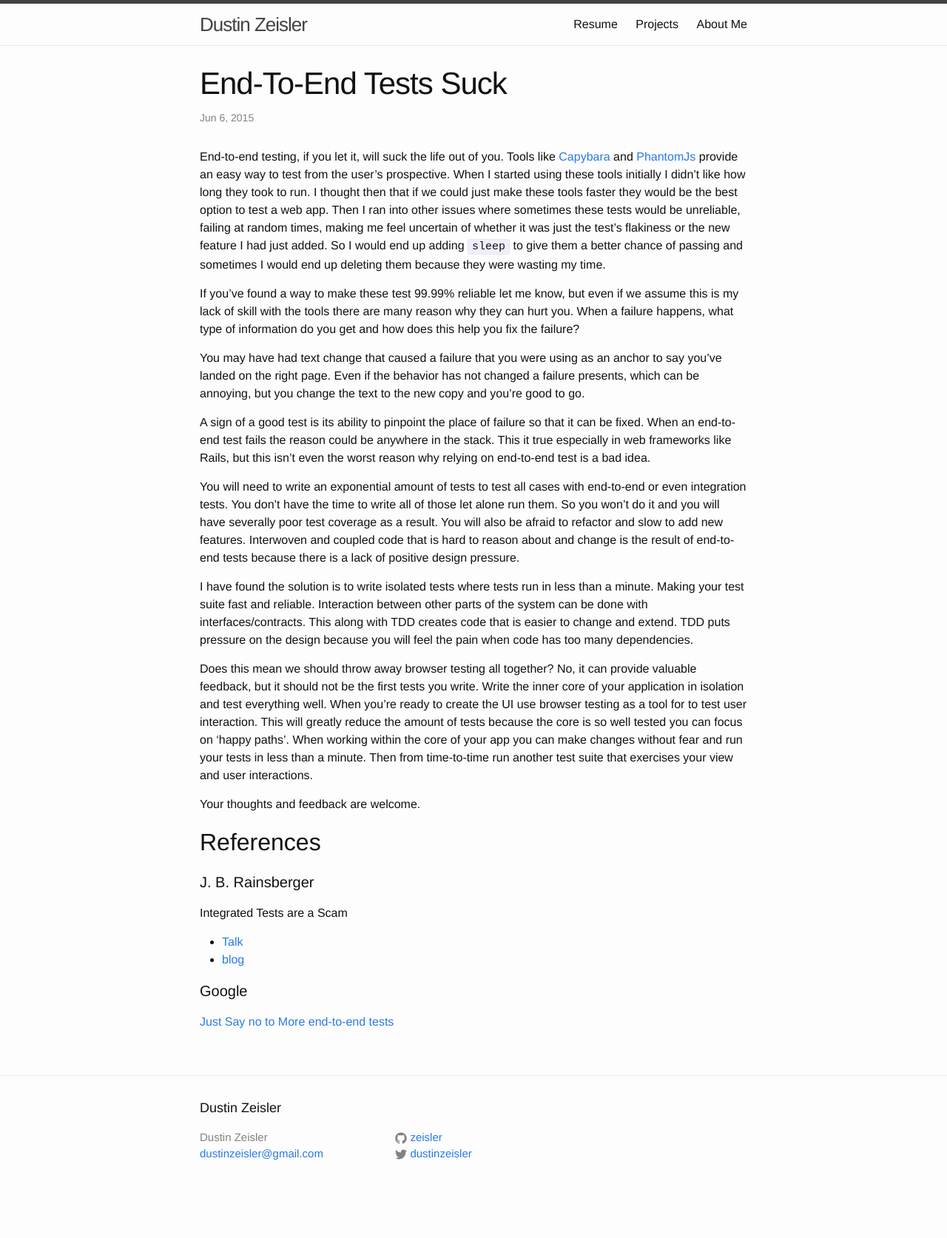
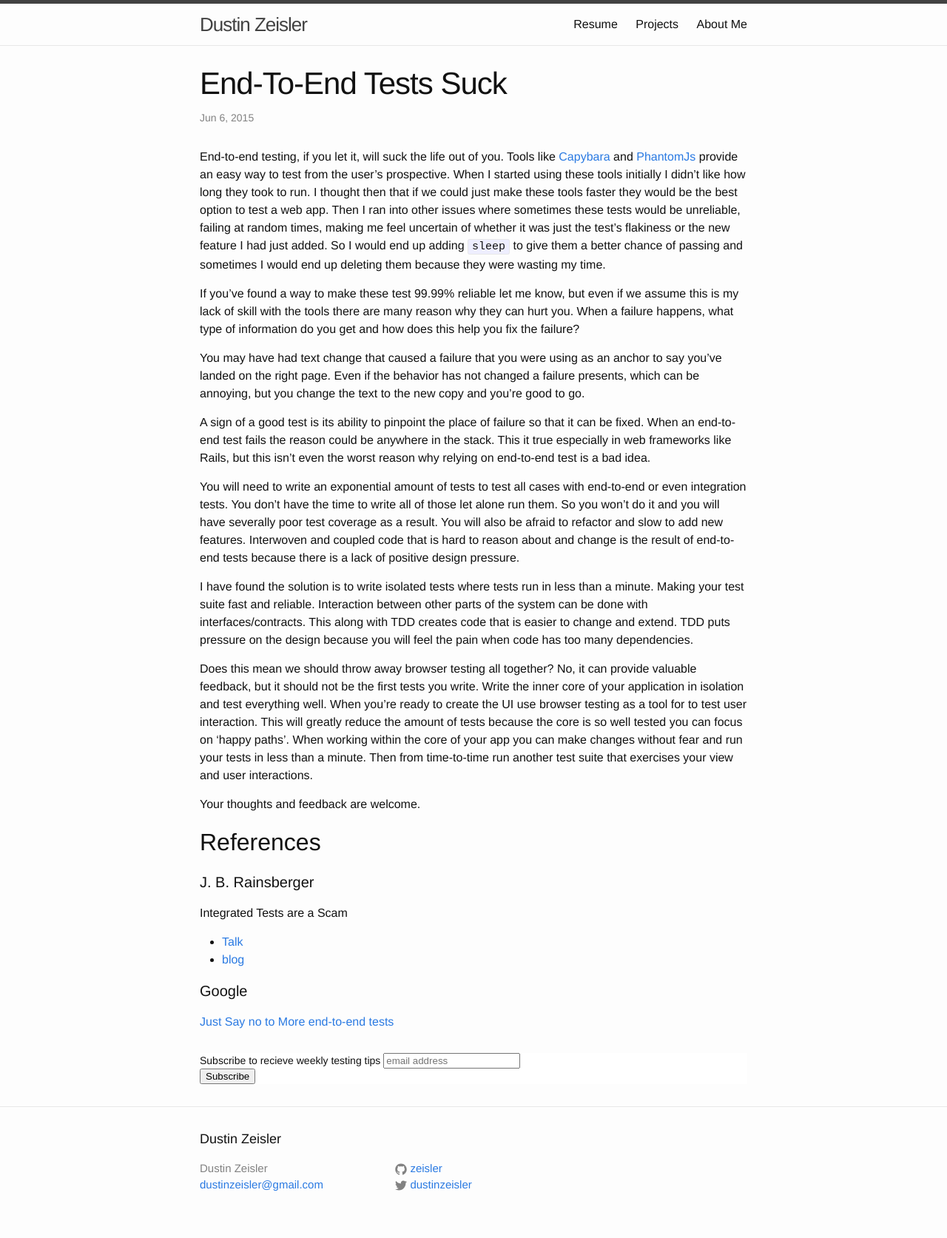
Before and after one commit to zeisler/zeisler.github.io, a Jekyll site: the page built from _posts/2015-06-06-end-to-end-test-suck.markdown, in a window 1280 px wide. Shown: the whole page at 74% size. Built offline with Jekyll 4.4.1, drawn with Linux system fonts in a browser that asks for light colours; comment, search, counter and statistics services are not loaded; before the commit the page ends 1631 px from its top, so only the background shows below that.

Commit message:
add email sign up form

```diff
--- /dev/null
+++ b/_includes/email_sign_up.html
@@ -0,0 +1,29 @@
+<!-- Begin MailChimp Signup Form -->
+<link href="//cdn-images.mailchimp.com/embedcode/slim-081711.css" rel="stylesheet" type="text/css">
+<style type="text/css">
+  #mc_embed_signup {
+    background: #fff;
+    clear: left;
+    font: 14px Helvetica, Arial, sans-serif;
+  }
+
+  /* Add your own MailChimp form style overrides in your site stylesheet or in this style block.
+     We recommend moving this block and the preceding CSS link to the HEAD of your HTML file. */
+</style>
+<div id="mc_embed_signup">
+  <form action="//dustinzeisler.us10.list-manage.com/subscribe/post?u=efb8253451b2f4dbdf04043af&amp;id=b3799743dc"
+        method="post" id="mc-embedded-subscribe-form" name="mc-embedded-subscribe-form" class="validate" target="_blank"
+        novalidate>
+    <div id="mc_embed_signup_scroll">
+      <label for="mce-EMAIL">Subscribe to recieve weekly testing tips</label>
+      <input type="email" value="" name="EMAIL" class="email" id="mce-EMAIL" placeholder="email address" required>
+      <!-- real people should not fill this in and expect good things - do not remove this or risk form bot signups-->
+      <div style="position: absolute; left: -5000px;"><input type="text" name="b_efb8253451b2f4dbdf04043af_b3799743dc"
+                                                             tabindex="-1" value=""></div>
+      <div class="clear"><input type="submit" value="Subscribe" name="subscribe" id="mc-embedded-subscribe"
+                                class="button"></div>
+    </div>
+  </form>
+</div>
+
+<!--End mc_embed_signup-->
--- a/_layouts/post.html
+++ b/_layouts/post.html
@@ -11,6 +11,11 @@
   <article class="post-content">
     {{ content }}
   </article>
+
+  {% if page.email_sign_up %}
+  {% include email_sign_up.html %}
+  {% endif %}
+
   {% if page.comments %}
     <div id="disqus_thread"></div>
     <script type="text/javascript">
--- a/_posts/2015-06-06-end-to-end-test-suck.markdown
+++ b/_posts/2015-06-06-end-to-end-test-suck.markdown
@@ -4,6 +4,7 @@
 tags: testing, TDD, integration, isolated
 layout: post
 comments: true
+email_sign_up: true
 ---
 End-to-end testing, if you let it, will suck the life out of you. Tools like [Capybara](https://github.com/jnicklas/capybara) and [PhantomJs](http://phantomjs.org/) provide an easy way to test from the user's prospective. When I started using these tools initially I didn't like how long they took to run. I thought then that if we could just make these tools faster they would be the best option to test a web app. Then I ran into other issues where sometimes these tests would be unreliable, failing at random times, making me feel uncertain of whether it was just the test's flakiness or the new feature I had just added. So I would end up adding `sleep` to give them a better chance of passing and sometimes I would end up deleting them because they were wasting my time.
 
--- a/index.html
+++ b/index.html
@@ -36,4 +36,6 @@
 
   <p class="rss-subscribe">subscribe <a href="{{ "/feed.xml" | prepend: site.baseurl }}">via RSS</a></p>
 
+  {% include email_sign_up.html %}
+
 </div>
```
